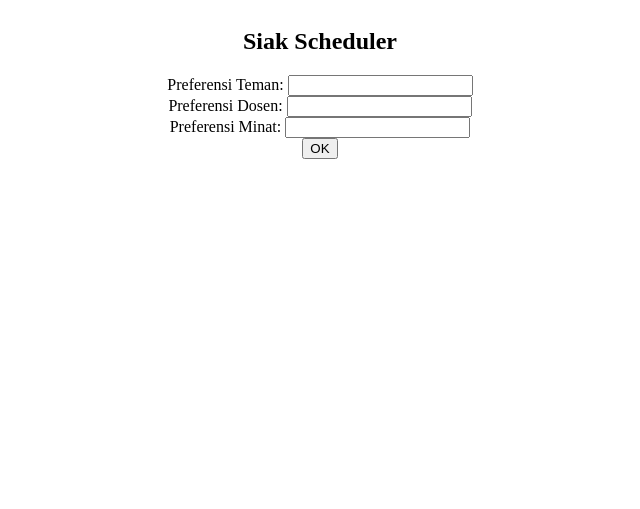
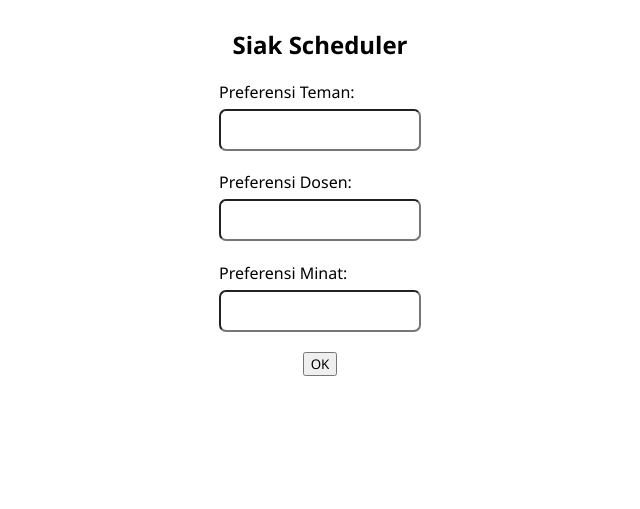
Before and after one commit to pemlog-prolog-ue/siak-scheduler, a Django app: page / in a window 1280 px wide. Shown: the top 509 px of the page, without its empty margins (320-960 px from the left). Run offline with Django 3.2, Linux system fonts and the light colour scheme.

Commit message:
Tidy up form

```diff
--- a/mainpage/static/style.css
+++ b/mainpage/static/style.css
@@ -1,3 +1,7 @@
+* {
+  font-family: 'Segoe UI', Tahoma, Geneva, Verdana, sans-serif;
+}
+
 .title {
   color: black;
 }
@@ -9,6 +13,26 @@
   align-items: center;
 }
 
+.field-container {
+  display: flex;
+  flex-direction: column;
+  align-items: left;
+  margin-bottom: 10%;
+}
+
+.field-container input {
+  padding: 5%;
+  border-radius: 7px;
+}
+
+.field-container label {
+  margin-bottom: 3%;
+}
+
+.result {
+  margin-top: 10%;
+}
+
 .form {
   display: flex;
   flex-direction: column;
--- a/mainpage/templates/index.html
+++ b/mainpage/templates/index.html
@@ -27,9 +27,11 @@
       </div>
       <input type="submit" value="OK">
     </form>
-    {% if request_data %}
-    {{request_data.preferensi_dosen}}
-    {% endif %}
+    <div class="result">
+      {% if request_data %}
+      {{request_data}}
+      {% endif %}
+    </div>
   </div>
 </body>
 </html>
```
